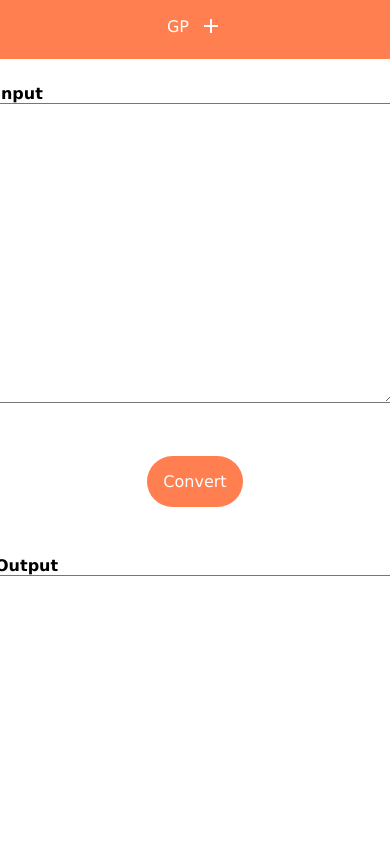
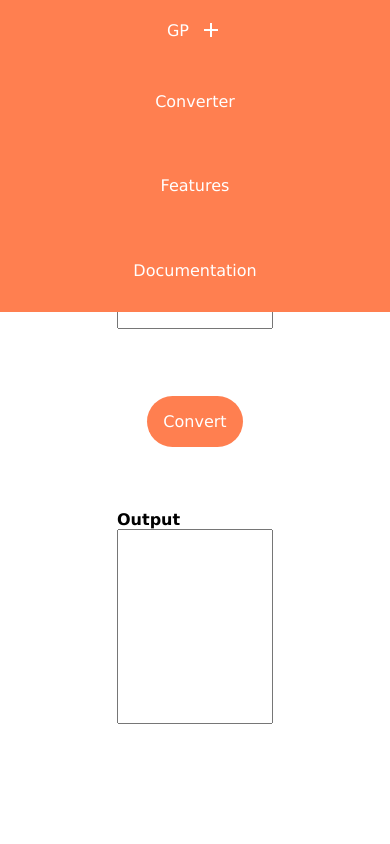
Before and after one commit to Onyx-Official/Gematria-Primus-Converter, a plain HTML site: page index.html in a window 390 px wide. Shown: the top 844 px of the page. Drawn offline with nearby package versions, Linux system fonts and the light colour scheme.

Commit message:
Add files via upload

```diff
--- a/style.css
+++ b/style.css
@@ -27,10 +27,11 @@ li {
 
 header
 {
+    z-index: 1000;
     height: 7vh;
     width: 100%;
     background-color: #FF7F50;
-    position: sticky;
+    position: fixed;
     top: 0px;
     left: 0;
 }
@@ -58,15 +59,20 @@ div.converter-container {
     width: 100%;
     height: 100vh;
 
+    z-index: 1;
+
     background-color: white;
 }
 
 div.converter-container > div.container {
+    position: sticky;
+    top: 10vh;
+    z-index: 0;
     display: flex;
     flex-direction: column;
     justify-content: space-around;
     align-items: center;
-    height: 100%;
+    height: 80%;
 }
 
 div.converter-container > div.container > div:nth-child(2) {
@@ -84,12 +90,15 @@ div.converter-container > div.container > div:nth-child(2) {
 div.converter-container > div.container > div > textarea
 {
     width: 400px;
-    height: 300px;
-
+    height: 200px;
+    resize: none;
     font-size: 20px;
 }
 
 div.features-container {
+    z-index: 2;
+    position: sticky;
+    top: 10px;
     width: 100%;
     height: 100vh;
 
@@ -124,6 +133,8 @@ div.features-container > ul.featuresCheck > li {
 }
 
 div.documentation-container {
+    position: sticky;
+    z-index: 3;
     width: 100%;
     height: 100vh;
 
@@ -148,7 +159,7 @@ div.documentation-container > p {
 }
 
 #button > svg {
-    transition: 200ms ease-in-out;
+    transition: background 200ms ease-in-out;
 }
 
 #button > svg:hover {
@@ -157,10 +168,17 @@ div.documentation-container > p {
 }
 
 @media screen and (max-width: 800px) {
+    div.converter-container > div.container > div > textarea {
+    height: 50vw;
+    width: 40vw;
+}
 #button {
     display: block;
 }
 
+header {
+    height: 8vh;
+}
 header > nav {
     flex-direction: column;
 }
@@ -171,18 +189,20 @@ div.documentation-container > p {
 }
 
 header > nav > ul:nth-child(2) {
+    transition: 200ms ease-in-out;
+
     position: absolute;
     flex-direction: column;
-        display: none;
+    display: flex;
     height: 30vh;
     justify-content: space-around;
     width: 100%;
     top: 7vh;
     background-color: #FF7F50;
-        transition: background 200ms ease-in-out;
 }
 
 header > nav > ul:nth-child(2) > li {
+    transition: background 200ms ease-in-out;
     width: 100%;
     height: 100%;
     display: flex;
@@ -193,4 +213,10 @@ div.documentation-container > p {
 header > nav > ul:nth-child(2) > li:hover {
     background-color: rgba(255, 255, 255, 0.3);
 }
+
+
+@media screen and (min-width: 801px) {
+    header > nav > ul:nth-child(2) {
+        display: flex;
     }
+}
```
Lines whose indentation alone changed are shown as unchanged.
